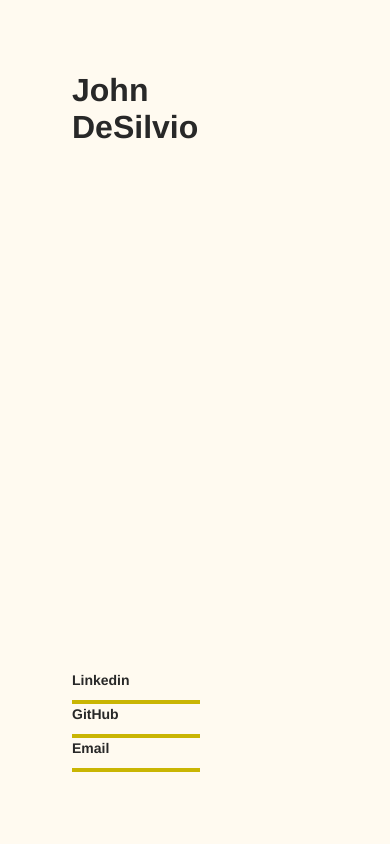
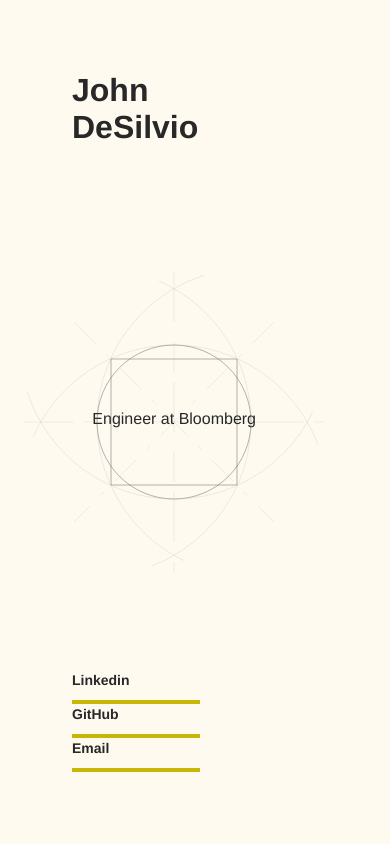
Before and after one commit to jdesilvio/johndesilvio.com, a Flask app: page / in a window 390 px wide. Run offline with Flask 2, Linux system fonts and the light colour scheme.

Commit message:
Added euclidian shapes at media break

```diff
--- a/web/app/static/styles.css
+++ b/web/app/static/styles.css
@@ -56,13 +56,22 @@ body {
   background-size: cover;
 }
 
-@media screen and (max-width: 1168px) {
-  #right {
+@media screen and (min-width: 1168px) {
+  svg {
     display: none;
   }
-  #left {
-    width: 100%;
-  }
+}
+
+#sketch {
+  position: absolute;
+  display: block;
+  width: 400px;
+  height: 400px;
+  left: auto;
+  right: 16px;
+  top: 0;
+  bottom: 0;
+  margin: auto;
 }
 
 #title {
@@ -73,6 +82,22 @@ body {
   bottom: 0;
   margin: auto;
   color: rgb(255,250,240);
+}
+
+@media screen and (max-width: 1168px) {
+  #right {
+    background: none;
+    position: absolute;
+    width: 100%;
+  }
+  #left {
+    width: 100%;
+  }
+  #title {
+    right: 134px;
+    left: auto;
+    color: #282828;
+  }
 }
 
 #names {
--- a/web/app/templates/index.html
+++ b/web/app/templates/index.html
@@ -11,6 +11,53 @@
         <br>
         <span id="last" class="name">DeSilvio</span>
       </h1>
+
+      <div id="sketch">
+        <svg width="400px" height="400px" version="1.1" xmlns="http://www.w3.org/2000/svg">
+
+          <rect x="0" y="0" width="400" height="400" fill="transparent" />
+          <circle cx="200" cy="200" r="77"
+                  stroke="rgb(102, 102, 102)" fill="transparent"
+                  stroke-width=".5"/>
+
+          <rect x="137" y="137" width="126" height="126"
+                stroke="rgb(102, 102, 102)" fill="transparent"
+                stroke-width=".5"/>
+
+          <line x1="100" x2="300" y1="100" y2="300"
+                stroke-dasharray="30, 15, 5, 15"
+                stroke="rgb(102, 102, 102)" stroke-width=".1"/>
+
+          <line x1="300" x2="100" y1="100" y2="300"
+                stroke-dasharray="30, 15, 5, 15"
+                stroke="rgb(102, 102, 102)" stroke-width=".1"/>
+
+          <line x1="200" x2="200" y1="50" y2="350"
+                stroke-dasharray="50, 20, 30, 10"
+                stroke="rgb(178, 178, 178)" stroke-width=".2"/>
+
+          <line x1="50" x2="350" y1="200" y2="200"
+                stroke-dasharray="50, 10, 45, 10"
+                stroke="rgb(178, 178, 178)" stroke-width=".2"/>
+
+          <path d="M46,123 A10,10 0 0,0 354,123"
+                stroke-dasharray="0, 48, 318"
+                fill="none" stroke="rgb(178, 178, 178)" stroke-width=".25" />
+
+          <path d="M46,277 A10,10 0 1,1 354,277"
+                stroke-dasharray="0, 64, 300"
+                fill="none" stroke="rgb(178, 178, 178)" stroke-width=".25" />
+
+          <path d="M123,46 A10,10 0 1,1 123,354"
+                stroke-dasharray="0, 64, 300"
+                fill="none" stroke="rgb(178, 178, 178)" stroke-width=".25" />
+
+          <path d="M277,46 A10,10 0 0,0 277,354"
+                stroke-dasharray="0, 48, 318"
+                fill="none" stroke="rgb(178, 178, 178)" stroke-width=".25" />
+
+        </svg>
+      </div>
 
       <ul id="links">
         <li>
```
